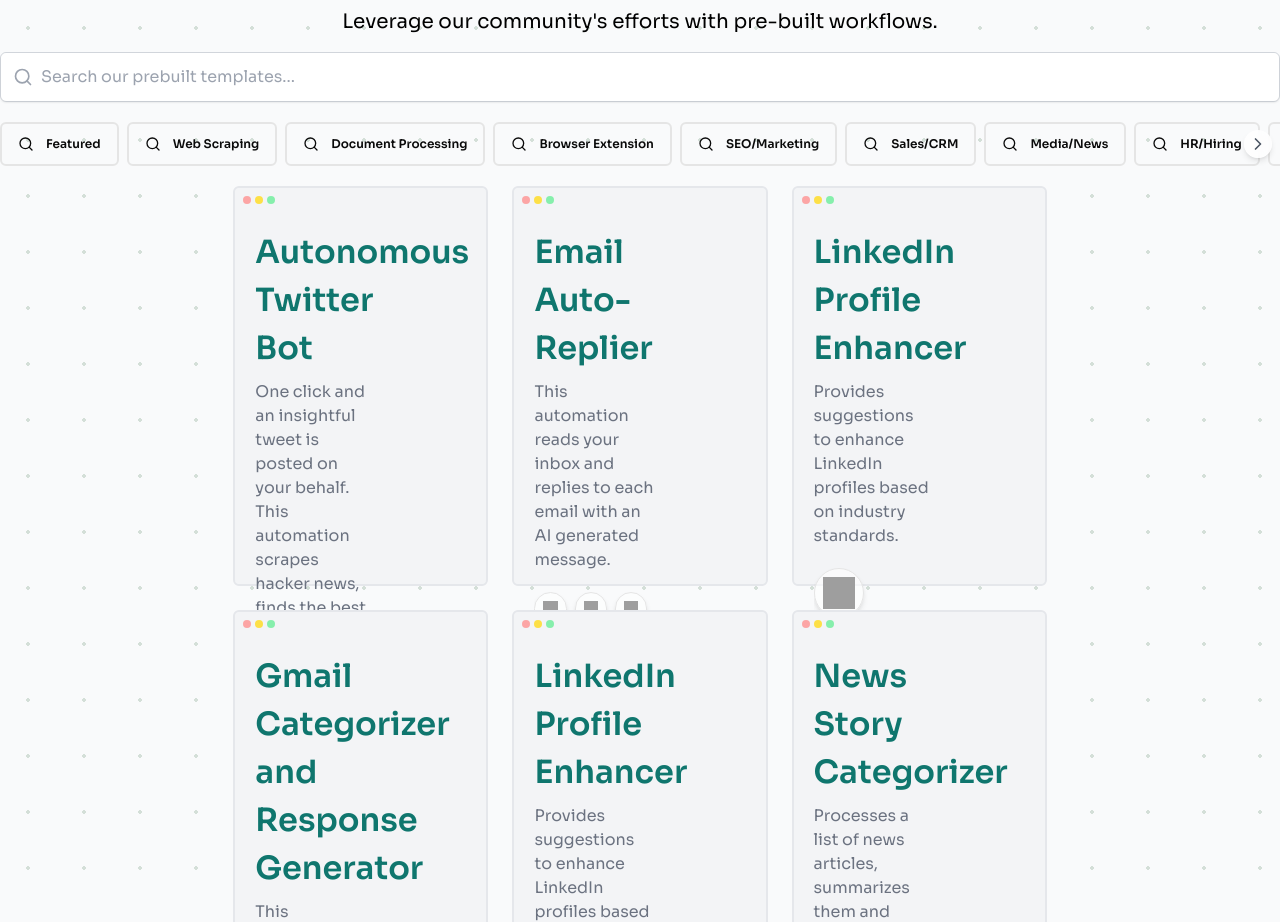
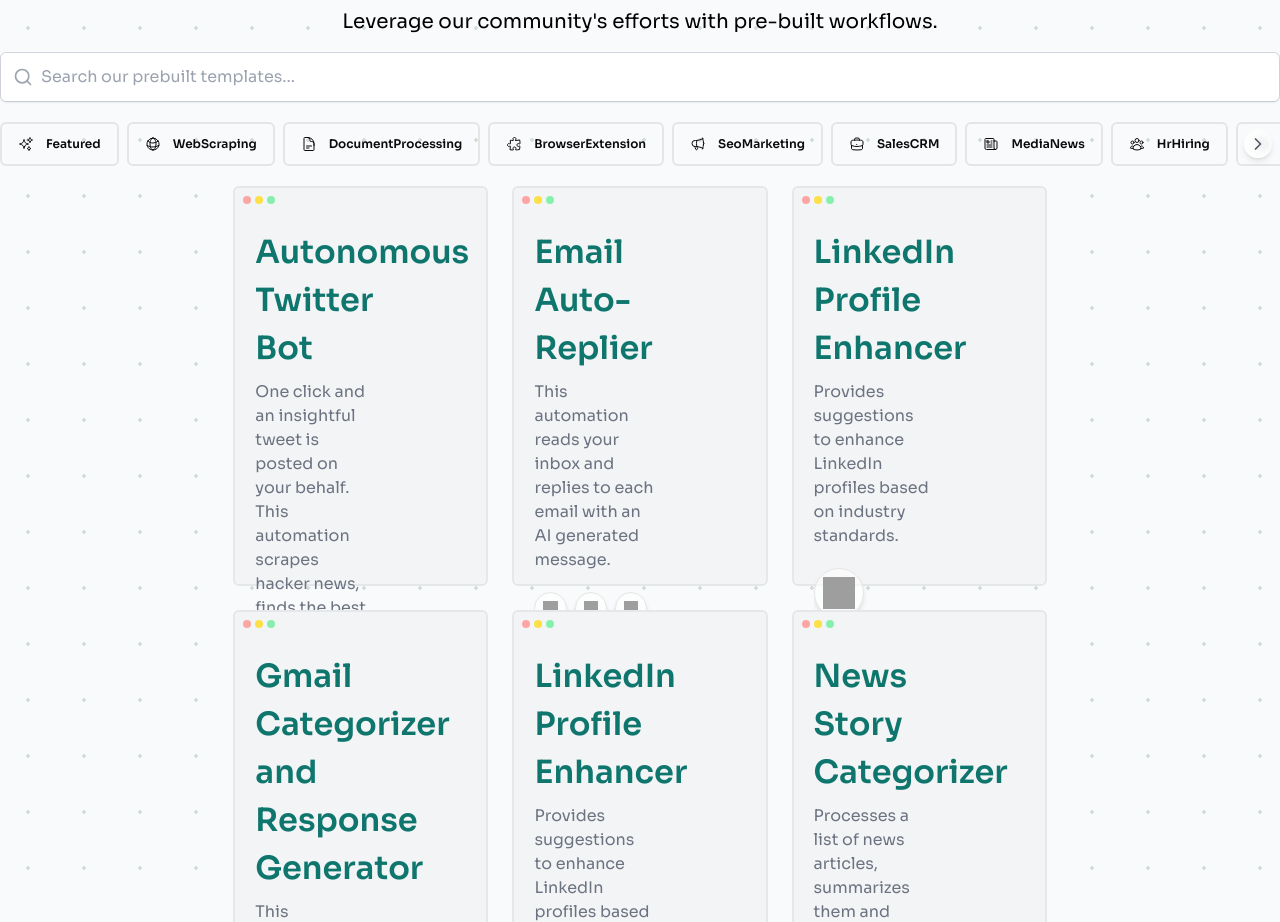
Before and after one commit to bluzeey/gumloop-clone, a Next.js app: page / in a window 1280 px wide. Shown: the part 840-1762 px from the top of the page. Built offline with nearby package versions, Linux system fonts and the light colour scheme; grey boxes are pictures that could not be loaded.

Commit message:
adding changes

```diff
--- a/src/components/ui/templates.tsx
+++ b/src/components/ui/templates.tsx
@@ -6,15 +6,214 @@
 import toolsData from "../../data/tools.json"
 import Card from "../ui/card" // Import the Card component
 
+const svgIcons = {
+  featured: (
+    <svg
+      xmlns="http://www.w3.org/2000/svg"
+      fill="none"
+      viewBox="0 0 24 24"
+      strokeWidth="1.5"
+      stroke="currentColor"
+      className="h-4 w-4 shrink-0 justify-start"
+    >
+      <path
+        strokeLinecap="round"
+        strokeLinejoin="round"
+        d="M9.813 15.904 9 18.75l-.813-2.846a4.5 4.5 0 0 0-3.09-3.09L2.25 12l2.846-.813a4.5 4.5 0 0 0 3.09-3.09L9 5.25l.813 2.846a4.5 4.5 0 0 0 3.09 3.09L15.75 12l-2.846.813a4.5 4.5 0 0 0-3.09 3.09ZM18.259 8.715 18 9.75l-.259-1.035a3.375 3.375 0 0 0-2.455-2.456L14.25 6l1.036-.259a3.375 3.375 0 0 0 2.455-2.456L18 2.25l.259 1.035a3.375 3.375 0 0 0 2.456 2.456L21.75 6l-1.035.259a3.375 3.375 0 0 0-2.456 2.456ZM16.894 20.567 16.5 21.75l-.394-1.183a2.25 2.25 0 0 0-1.423-1.423L13.5 18.75l1.183-.394a2.25 2.25 0 0 0 1.423-1.423l.394-1.183.394 1.183a2.25 2.25 0 0 0 1.423 1.423l1.183.394-1.183.394a2.25 2.25 0 0 0-1.423 1.423Z"
+      />
+    </svg>
+  ),
+  webScraping: (
+    <svg
+      xmlns="http://www.w3.org/2000/svg"
+      fill="none"
+      viewBox="0 0 24 24"
+      strokeWidth="1.5"
+      stroke="currentColor"
+      className="h-4 w-4 shrink-0 justify-start"
+    >
+      <path
+        strokeLinecap="round"
+        strokeLinejoin="round"
+        d="M12 21a9.004 9.004 0 0 0 8.716-6.747M12 21a9.004 9.004 0 0 1-8.716-6.747M12 21c2.485 0 4.5-4.03 4.5-9S14.485 3 12 3m0 18c-2.485 0-4.5-4.03-4.5-9S9.515 3 12 3m0 0a8.997 8.997 0 0 1 7.843 4.582M12 3a8.997 8.997 0 0 0-7.843 4.582m15.686 0A11.953 11.953 0 0 1 12 10.5c-2.998 0-5.74-1.1-7.843-2.918m15.686 0A8.959 8.959 0 0 1 21 12c0 .778-.099 1.533-.284 2.253m0 0A17.919 17.919 0 0 1 12 16.5c-3.162 0-6.133-.815-8.716-2.247m0 0A9.015 9.015 0 0 1 3 12c0-1.605.42-3.113 1.157-4.418"
+      />
+    </svg>
+  ),
+  documentProcessing: (
+    <svg
+      xmlns="http://www.w3.org/2000/svg"
+      fill="none"
+      viewBox="0 0 24 24"
+      strokeWidth="1.5"
+      stroke="currentColor"
+      className="h-4 w-4 shrink-0 justify-start"
+    >
+      <path
+        strokeLinecap="round"
+        strokeLinejoin="round"
+        d="M19.5 14.25v-2.625a3.375 3.375 0 0 0-3.375-3.375h-1.5A1.125 1.125 0 0 1 13.5 7.125v-1.5a3.375 3.375 0 0 0-3.375-3.375H8.25m0 12.75h7.5m-7.5 3H12M10.5 2.25H5.625c-.621 0-1.125.504-1.125 1.125v17.25c0 .621.504 1.125 1.125 1.125h12.75c.621 0 1.125-.504 1.125-1.125V11.25a9 9 0 0 0-9-9Z"
+      />
+    </svg>
+  ),
+  browserExtension: (
+    <svg
+      xmlns="http://www.w3.org/2000/svg"
+      fill="none"
+      viewBox="0 0 24 24"
+      strokeWidth="1.5"
+      stroke="currentColor"
+      className="h-4 w-4 shrink-0 justify-start"
+    >
+      <path
+        strokeLinecap="round"
+        strokeLinejoin="round"
+        d="M14.25 6.087c0-.355.186-.676.401-.959.221-.29.349-.634.349-1.003 0-1.036-1.007-1.875-2.25-1.875s-2.25.84-2.25 1.875c0 .369.128.713.349 1.003.215.283.401.604.401.959v0a.64.64 0 0 1-.657.643 48.39 48.39 0 0 1-4.163-.3c.186 1.613.293 3.25.315 4.907a.656.656 0 0 1-.658.663v0c-.355 0-.676-.186-.959-.401a1.647 1.647 0 0 0-1.003-.349c-1.036 0-1.875 1.007-1.875 2.25s.84 2.25 1.875 2.25c.369 0 .713-.128 1.003-.349.283-.215.604-.401.959-.401v0c.31 0 .555.26.532.57a48.039 48.039 0 0 1-.642 5.056c1.518.19 3.058.309 4.616.354a.64.64 0 0 0 .657-.643v0c0-.355-.186-.676-.401-.959a1.647 1.647 0 0 1-.349-1.003c0-1.035 1.008-1.875 2.25-1.875 1.243 0 2.25.84 2.25 1.875 0 .369-.128.713-.349 1.003-.215.283-.4.604-.4.959v0c0 .333.277.599.61.58a48.1 48.1 0 0 0 5.427-.63 48.05 48.05 0 0 0 .582-4.717.532.532 0 0 0-.533-.57v0c-.355 0-.676.186-.959.401-.29.221-.634.349-1.003.349-1.035 0-1.875-1.007-1.875-2.25s.84-2.25 1.875-2.25c.37 0 .713.128 1.003.349.283.215.604.401.96.401v0a.656.656 0 0 0 .658-.663 48.422 48.422 0 0 0-.37-5.36c-1.886.342-3.81.574-5.766.689a.578.578 0 0 1-.61-.58v0Z"
+      />
+    </svg>
+  ),
+  seoMarketing: (
+    <svg
+      xmlns="http://www.w3.org/2000/svg"
+      fill="none"
+      viewBox="0 0 24 24"
+      strokeWidth="1.5"
+      stroke="currentColor"
+      className="h-4 w-4 shrink-0 justify-start"
+    >
+      <path
+        strokeLinecap="round"
+        strokeLinejoin="round"
+        d="M10.34 15.84c-.688-.06-1.386-.09-2.09-.09H7.5a4.5 4.5 0 1 1 0-9h.75c.704 0 1.402-.03 2.09-.09m0 9.18c.253.962.584 1.892.985 2.783.247.55.06 1.21-.463 1.511l-.657.38c-.551.318-1.26.117-1.527-.461a20.845 20.845 0 0 1-1.44-4.282m3.102.069a18.03 18.03 0 0 1-.59-4.59c0-1.586.205-3.124.59-4.59m0 9.18a23.848 23.848 0 0 1 8.835 2.535M10.34 6.66a23.847 23.847 0 0 0 8.835-2.535m0 0A23.74 23.74 0 0 0 18.795 3m.38 1.125a23.91 23.91 0 0 1 1.014 5.395m-1.014 8.855c-.118.38-.245.754-.38 1.125m.38-1.125a23.91 23.91 0 0 0 1.014-5.395m0-3.46c.495.413.811 1.035.811 1.73 0 .695-.316 1.317-.811 1.73m0-3.46a24.347 24.347 0 0 1 0 3.46"
+      />
+    </svg>
+  ),
+  salesCRM: (
+    <svg
+      xmlns="http://www.w3.org/2000/svg"
+      fill="none"
+      viewBox="0 0 24 24"
+      strokeWidth="1.5"
+      stroke="currentColor"
+      className="h-4 w-4 shrink-0 justify-start"
+    >
+      <path
+        strokeLinecap="round"
+        strokeLinejoin="round"
+        d="M20.25 14.15v4.25c0 1.094-.787 2.036-1.872 2.18-2.087.277-4.216.42-6.378.42s-4.291-.143-6.378-.42c-1.085-.144-1.872-1.086-1.872-2.18v-4.25m16.5 0a2.18 2.18 0 0 0 .75-1.661V8.706c0-1.081-.768-2.015-1.837-2.175a48.114 48.114 0 0 0-3.413-.387m4.5 8.006c-.194.165-.42.295-.673.38A23.978 23.978 0 0 1 12 15.75c-2.648 0-5.195-.429-7.577-1.22a2.016 2.016 0 0 1-.673-.38m0 0A2.18 2.18 0 0 1 3 12.489V8.706c0-1.081.768-2.015 1.837-2.175a48.111 48.111 0 0 1 3.413-.387m7.5 0V5.25A2.25 2.25 0 0 0 13.5 3h-3a2.25 2.25 0 0 0-2.25 2.25v.894m7.5 0a48.667 48.667 0 0 0-7.5 0M12 12.75h.008v.008H12v-.008Z"
+      />
+    </svg>
+  ),
+  mediaNews: (
+    <svg
+      xmlns="http://www.w3.org/2000/svg"
+      fill="none"
+      viewBox="0 0 24 24"
+      strokeWidth="1.5"
+      stroke="currentColor"
+      className="h-4 w-4 shrink-0 justify-start"
+    >
+      <path
+        strokeLinecap="round"
+        strokeLinejoin="round"
+        d="M12 7.5h1.5m-1.5 3h1.5m-7.5 3h7.5m-7.5 3h7.5m3-9h3.375c.621 0 1.125.504 1.125 1.125V18a2.25 2.25 0 0 1-2.25 2.25M16.5 7.5V18a2.25 2.25 0 0 0 2.25 2.25M16.5 7.5V4.875c0-.621-.504-1.125-1.125-1.125H4.125C3.504 3.75 3 4.254 3 4.875V18a2.25 2.25 0 0 0 2.25 2.25h13.5M6 7.5h3v3H6v-3Z"
+      />
+    </svg>
+  ),
+  hrHiring: (
+    <svg
+      xmlns="http://www.w3.org/2000/svg"
+      fill="none"
+      viewBox="0 0 24 24"
+      strokeWidth="1.5"
+      stroke="currentColor"
+      className="h-4 w-4 shrink-0 justify-start"
+    >
+      <path
+        strokeLinecap="round"
+        strokeLinejoin="round"
+        d="M18 18.72a9.094 9.094 0 0 0 3.741-.479 3 3 0 0 0-4.682-2.72m.94 3.198.001.031c0 .225-.012.447-.037.666A11.944 11.944 0 0 1 12 21c-2.17 0-4.207-.576-5.963-1.584A6.062 6.062 0 0 1 6 18.719m12 0a5.971 5.971 0 0 0-.941-3.197m0 0A5.995 5.995 0 0 0 12 12.75a5.995 5.995 0 0 0-5.058 2.772m0 0a3 3 0 0 0-4.681 2.72 8.986 8.986 0 0 0 3.74.477m.94-3.197a5.971 5.971 0 0 0-.94 3.197M15 6.75a3 3 0 1 1-6 0 3 3 0 0 1 6 0Zm6 3a2.25 2.25 0 1 1-4.5 0 2.25 2.25 0 0 1 4.5 0Zm-13.5 0a2.25 2.25 0 1 1-4.5 0 2.25 2.25 0 0 1 4.5 0Z"
+      />
+    </svg>
+  ),
+  financialAnalysis: (
+    <svg
+      xmlns="http://www.w3.org/2000/svg"
+      fill="none"
+      viewBox="0 0 24 24"
+      strokeWidth="1.5"
+      stroke="currentColor"
+      className="h-4 w-4 shrink-0 justify-start"
+    >
+      <path
+        strokeLinecap="round"
+        strokeLinejoin="round"
+        d="M12 6v12m-3-2.818.879.659c1.171.879 3.07.879 4.242 0 1.172-.879 1.172-2.303 0-3.182C13.536 12.219 12.768 12 12 12c-.725 0-1.45-.22-2.003-.659-1.106-.879-1.106-2.303 0-3.182s2.9-.879 4.006 0l.415.33M21 12a9 9 0 1 1-18 0 9 9 0 0 1 18 0Z"
+      />
+    </svg>
+  ),
+  education: (
+    <svg
+      xmlns="http://www.w3.org/2000/svg"
+      fill="none"
+      viewBox="0 0 24 24"
+      strokeWidth="1.5"
+      stroke="currentColor"
+      className="h-4 w-4 shrink-0 justify-start"
+    >
+      <path
+        strokeLinecap="round"
+        strokeLinejoin="round"
+        d="M4.26 10.147a60.438 60.438 0 0 0-.491 6.347A48.62 48.62 0 0 1 12 20.904a48.62 48.62 0 0 1 8.232-4.41 60.46 60.46 0 0 0-.491-6.347m-15.482 0a50.636 50.636 0 0 0-2.658-.813A59.906 59.906 0 0 1 12 3.493a59.903 59.903 0 0 1 10.399 5.84c-.896.248-1.783.52-2.658.814m-15.482 0A50.717 50.717 0 0 1 12 13.489a50.702 50.702 0 0 1 7.74-3.342M6.75 15a.75.75 0 1 0 0-1.5.75.75 0 0 0 0 1.5Zm0 0v-3.675A55.378 55.378 0 0 1 12 8.443m-7.007 11.55A5.981 5.981 0 0 0 6.75 15.75v-1.5"
+      />
+    </svg>
+  ),
+  legal: (
+    <svg
+      xmlns="http://www.w3.org/2000/svg"
+      fill="none"
+      viewBox="0 0 24 24"
+      strokeWidth="1.5"
+      stroke="currentColor"
+      className="h-4 w-4 shrink-0 justify-start"
+    >
+      <path
+        strokeLinecap="round"
+        strokeLinejoin="round"
+        d="M12 3v17.25m0 0c-1.472 0-2.882.265-4.185.75M12 20.25c1.472 0 2.882.265 4.185.75M18.75 4.97A48.416 48.416 0 0 0 12 4.5c-2.291 0-4.545.16-6.75.47m13.5 0c1.01.143 2.01.317 3 .52m-3-.52 2.62 10.726c.122.499-.106 1.028-.589 1.202a5.988 5.988 0 0 1-2.031.352 5.988 5.988 0 0 1-2.031-.352c-.483-.174-.711-.703-.59-1.202L18.75 4.971Zm-16.5.52c.99-.203 1.99-.377 3-.52m0 0 2.62 10.726c.122.499-.106 1.028-.589 1.202a5.989 5.989 0 0 1-2.031.352 5.989 5.989 0 0 1-2.031-.352c-.483-.174-.711-.703-.59-1.202L5.25 4.971Z"
+      />
+    </svg>
+  ),
+  misc: (
+    <svg
+      xmlns="http://www.w3.org/2000/svg"
+      fill="none"
+      viewBox="0 0 24 24"
+      strokeWidth="1.5"
+      stroke="currentColor"
+      className="h-4 w-4 shrink-0 justify-start"
+    >
+      <path
+        strokeLinecap="round"
+        strokeLinejoin="round"
+        d="M17.25 6.75 22.5 12l-5.25 5.25m-10.5 0L1.5 12l5.25-5.25m7.5-3-4.5 16.5"
+      />
+    </svg>
+  ),
+}
+
 const Templates: React.FC = () => {
   const [searchTerm, setSearchTerm] = useState("")
   const transformedToolsData = toolsData.map((tool) => ({
     ...tool,
     key_operators: Object.entries(tool.key_operators).map(([key, value]) => ({
-      key, // Assuming 'name' should be 'key'
-      value, // Assuming 'values' should be 'value'
+      key,
+      value,
     })),
   }))
+
+  const filteredToolsData = transformedToolsData.filter((tool) =>
+    tool.name.toLowerCase().includes(searchTerm.toLowerCase())
+  )
 
   return (
     <div className="flex w-full flex-col items-center justify-center">
@@ -31,9 +230,6 @@
           Leverage our community&apos;s efforts with pre-built workflows.
         </div>
         <div className="flex w-full max-w-7xl flex-col gap-5">
-          {" "}
-          {/* Adjusting width */}
-          {/* Search Bar (UI only) */}
           <div className="relative w-full rounded-md border border-gray-300 bg-white shadow-sm">
             <div className="pointer-events-none absolute inset-y-0 left-0 flex items-center pl-3">
               <Search className="h-5 w-5 text-gray-400" />
@@ -46,87 +242,31 @@
               onChange={(e) => setSearchTerm(e.target.value)}
             />
           </div>
-          {/* Categories (scrollable UI for different categories) */}
           <div className="relative flex w-full flex-col gap-y-2 rounded-md">
             <div className="relative">
               <button className="absolute right-0 top-1/2 z-10 mx-2 -translate-y-1/2 transform rounded-full bg-white bg-opacity-80 p-1 shadow-md backdrop-blur-sm">
                 <ChevronRight className="h-5 w-5 text-gray-600" />
               </button>
               <div className="scrollbar-hide w-19/20 relative flex gap-2 overflow-x-auto">
-                <div className="flex-shrink-0 cursor-pointer rounded-lg">
-                  <a className="group flex flex-row items-center justify-start gap-x-3 rounded-md border-2 px-4 py-2 text-xs font-semibold leading-6 transition-all duration-300 hover:border-pink-200 hover:bg-pink-50 hover:text-pink-400">
-                    <Search className="h-4 w-4" />
-                    Featured
-                  </a>
-                </div>
-                <div className="flex-shrink-0 cursor-pointer rounded-lg">
-                  <a className="group flex flex-row items-center justify-start gap-x-3 rounded-md border-2 px-4 py-2 text-xs font-semibold leading-6 transition-all duration-300 hover:border-pink-200 hover:bg-pink-50 hover:text-pink-400">
-                    <Search className="h-4 w-4" />
-                    Web Scraping
-                  </a>
-                </div>
-                <div className="flex-shrink-0 cursor-pointer rounded-lg">
-                  <a className="group flex flex-row items-center justify-start gap-x-3 rounded-md border-2 px-4 py-2 text-xs font-semibold leading-6 transition-all duration-300 hover:border-pink-200 hover:bg-pink-50 hover:text-pink-400">
-                    <Search className="h-4 w-4" />
-                    Document Processing
-                  </a>
-                </div>
-                <div className="flex-shrink-0 cursor-pointer rounded-lg">
-                  <a className="group flex flex-row items-center justify-start gap-x-3 rounded-md border-2 px-4 py-2 text-xs font-semibold leading-6 transition-all duration-300 hover:border-pink-200 hover:bg-pink-50 hover:text-pink-400">
-                    <Search className="h-4 w-4" />
-                    Browser Extension
-                  </a>
-                </div>
-                <div className="flex-shrink-0 cursor-pointer rounded-lg">
-                  <a className="group flex flex-row items-center justify-start gap-x-3 rounded-md border-2 px-4 py-2 text-xs font-semibold leading-6 transition-all duration-300 hover:border-pink-200 hover:bg-pink-50 hover:text-pink-400">
-                    <Search className="h-4 w-4" />
-                    SEO/Marketing
-                  </a>
-                </div>
-                <div className="flex-shrink-0 cursor-pointer rounded-lg">
-                  <a className="group flex flex-row items-center justify-start gap-x-3 rounded-md border-2 px-4 py-2 text-xs font-semibold leading-6 transition-all duration-300 hover:border-pink-200 hover:bg-pink-50 hover:text-pink-400">
-                    <Search className="h-4 w-4" />
-                    Sales/CRM
-                  </a>
-                </div>
-                <div className="flex-shrink-0 cursor-pointer rounded-lg">
-                  <a className="group flex flex-row items-center justify-start gap-x-3 rounded-md border-2 px-4 py-2 text-xs font-semibold leading-6 transition-all duration-300 hover:border-pink-200 hover:bg-pink-50 hover:text-pink-400">
-                    <Search className="h-4 w-4" />
-                    Media/News
-                  </a>
-                </div>
-                <div className="flex-shrink-0 cursor-pointer rounded-lg">
-                  <a className="group flex flex-row items-center justify-start gap-x-3 rounded-md border-2 px-4 py-2 text-xs font-semibold leading-6 transition-all duration-300 hover:border-pink-200 hover:bg-pink-50 hover:text-pink-400">
-                    <Search className="h-4 w-4" />
-                    HR/Hiring
-                  </a>
-                </div>
-                <div className="flex-shrink-0 cursor-pointer rounded-lg">
-                  <a className="group flex flex-row items-center justify-start gap-x-3 rounded-md border-2 px-4 py-2 text-xs font-semibold leading-6 transition-all duration-300 hover:border-pink-200 hover:bg-pink-50 hover:text-pink-400">
-                    <Search className="h-4 w-4" />
-                    Financial Analysis
-                  </a>
-                </div>
-                <div className="flex-shrink-0 cursor-pointer rounded-lg">
-                  <a className="group flex flex-row items-center justify-start gap-x-3 rounded-md border-2 px-4 py-2 text-xs font-semibold leading-6 transition-all duration-300 hover:border-pink-200 hover:bg-pink-50 hover:text-pink-400">
-                    <Search className="h-4 w-4" />
-                    Education
-                  </a>
-                </div>
-                <div className="flex-shrink-0 cursor-pointer rounded-lg">
-                  <a className="group flex flex-row items-center justify-start gap-x-3 rounded-md border-2 px-4 py-2 text-xs font-semibold leading-6 transition-all duration-300 hover:border-pink-200 hover:bg-pink-50 hover:text-pink-400">
-                    <Search className="h-4 w-4" />
-                    Legal
-                  </a>
-                </div>
+                {Object.keys(svgIcons).map((key) => (
+                  <div
+                    key={key}
+                    className="flex-shrink-0 cursor-pointer rounded-lg"
+                  >
+                    <a className="group flex flex-row items-center justify-start gap-x-3 rounded-md border-2 px-4 py-2 text-xs font-semibold leading-6 transition-all duration-300 hover:border-pink-200 hover:bg-pink-50 hover:text-pink-400">
+                      {svgIcons[key as keyof typeof svgIcons]}
+                      {key.charAt(0).toUpperCase() + key.slice(1)}
+                    </a>
+                  </div>
+                ))}
               </div>
             </div>
           </div>
         </div>
       </div>
 
-      {/* Cards (Rendering cards without transformation) */}
-      <Card data={transformedToolsData} />
+      {/* Cards (Rendering filtered data) */}
+      <Card data={filteredToolsData} />
     </div>
   )
 }
```
